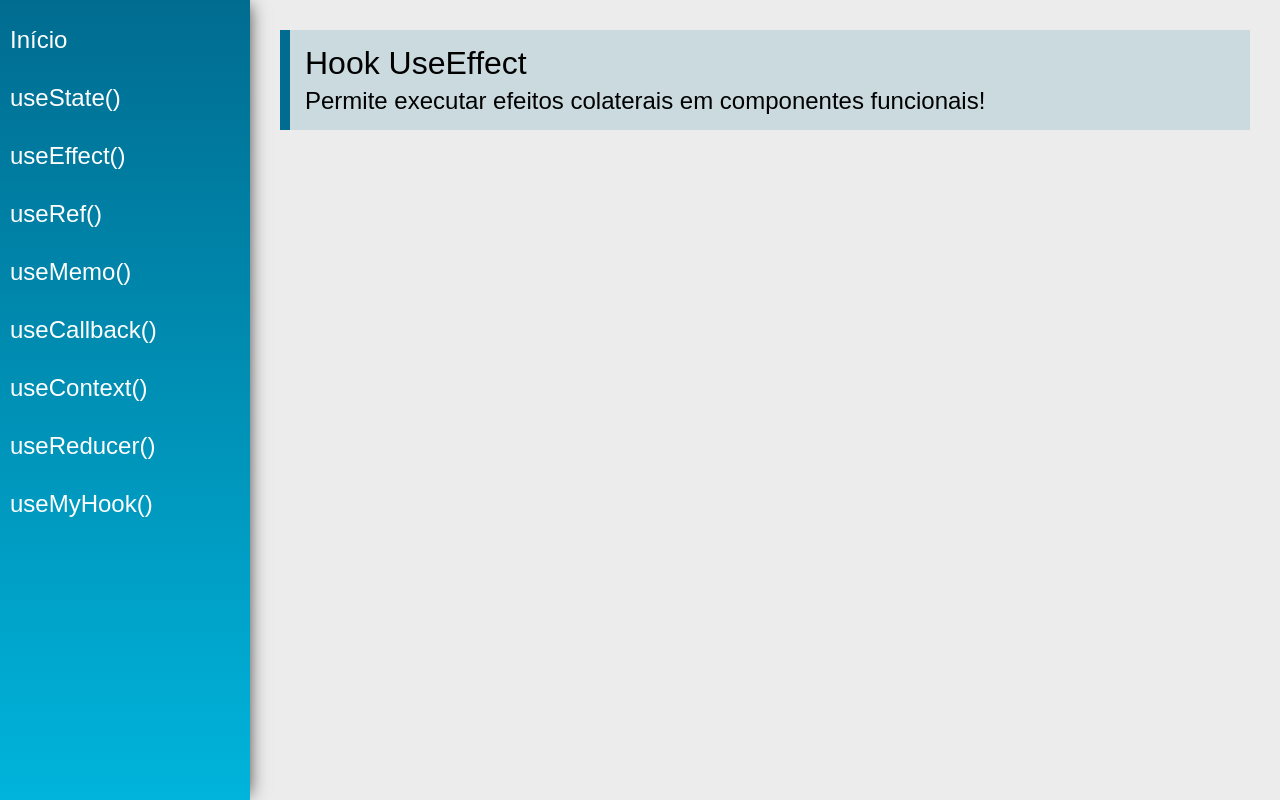
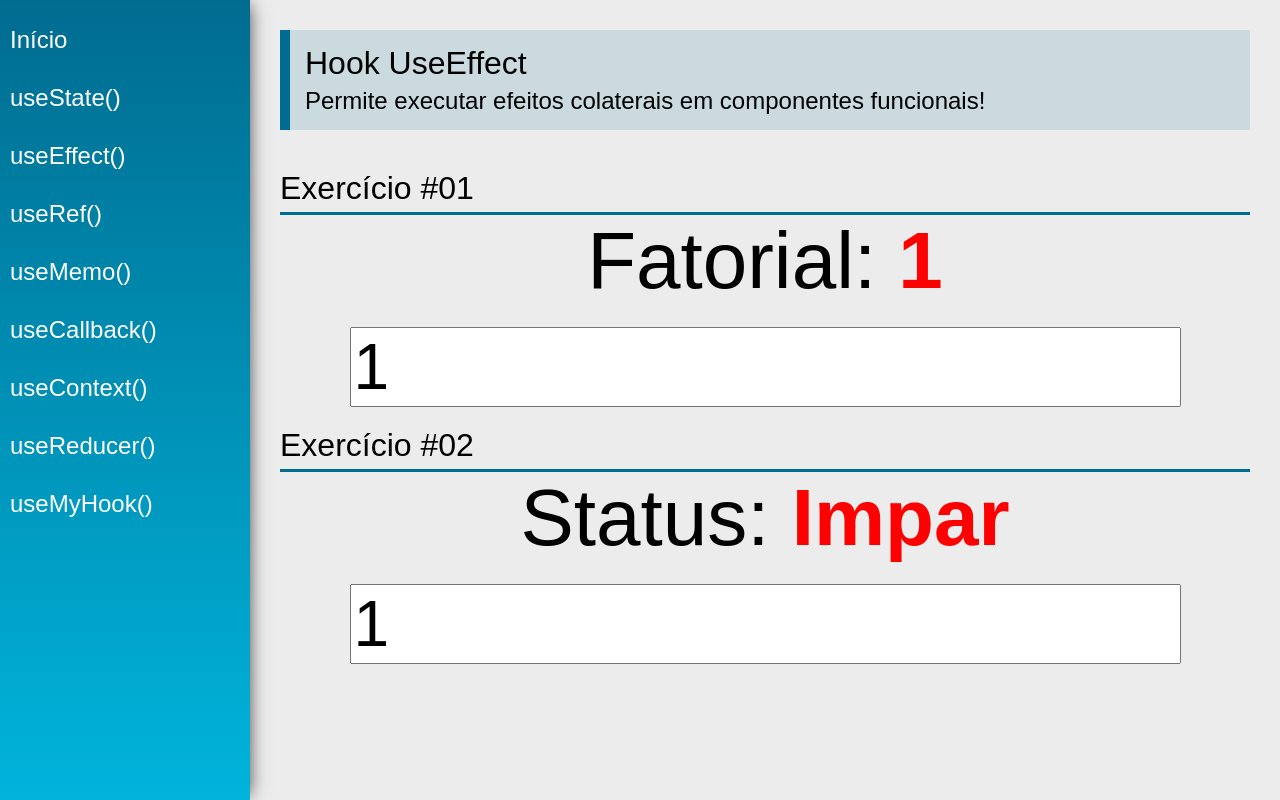
Before and after one commit to andytxr/React-Hooks, a React (Create React App) app: page /useEffect in a window 1280 px wide. Built offline with nearby package versions, Linux system fonts and the light colour scheme.

Commit message:
Creating a identifier to pair or odd numbers

```diff
--- a/src/views/examples/UseEffect.jsx
+++ b/src/views/examples/UseEffect.jsx
@@ -1,13 +1,99 @@
-import React from 'react'
+import React, { useEffect } from 'react'
+import { useState } from 'react';
+
 import PageTitle from '../../components/layout/PageTitle'
+import SectionTitle from '../../components/layout/SectionTitle';
+
+function calcFactor(fct){
+
+    let f = parseInt(fct)
+
+    if(f<0){
+
+        return -1
+
+    }
+    if(f === 0){
+
+        return 1
+
+    }
+
+    return calcFactor(f-1)*f
+
+
+}
+
+function calcPairOrOdd(num){
+
+    let n = parseInt(num)
+
+    if(n===0){
+
+        return 'Neutro'
+
+    }else if(n%2===0){
+
+        return 'Par'
+
+    }else{
+
+        return 'Impar'
+
+    }
+
+}
 
 const UseEffect = (props) => {
+
+    let [number, setNumber] = useState(1);
+    let [factor, setFactor] = useState(1);
+
+    let [numberB, setNumberB] = useState(1);
+    let [pod, setPod] = useState(1);
+
+    useEffect(function(){
+
+        setFactor(calcFactor(number));
+
+    }, [number]);
+
+    useEffect(function(){
+
+        setPod(calcPairOrOdd(numberB));
+
+    }, [numberB]);
+
     return (
         <div className="UseEffect">
             <PageTitle
                 title="Hook UseEffect"
                 subtitle="Permite executar efeitos colaterais em componentes funcionais!"
             />
+            <SectionTitle title="Exercício #01"></SectionTitle>
+            <div className="center">
+                <div>
+                    <span className="text">Fatorial: </span>
+                    <span className="text red">{factor === -1 ? 'Não existe!' : factor}</span>
+                </div>
+                <input type="number" className="input" value={number} onChange={
+
+                    e => setNumber(e.target.value)
+
+                }/>
+            </div>
+            <SectionTitle title="Exercício #02"></SectionTitle>
+            <div className="center">
+                <div>
+                    <span className="text">Status: </span>
+                    <span className="text red">{pod}</span>
+                </div>
+                <input type="number" className="input" value={numberB} onChange={
+
+                    e => setNumberB(e.target.value)
+                }/>
+
+            </div>
         </div>
     )
 }
--- a/src/views/examples/UseState.jsx
+++ b/src/views/examples/UseState.jsx
@@ -7,6 +7,7 @@ import SectionTitle from '../../components/layout/SectionTitle';
 const UseState = (props) => {
 
     let [x, setX] = useState(0)
+    let [name, setName] = useState('')
 
 
     return (
@@ -33,6 +34,8 @@ const UseState = (props) => {
                </div>
             </div>
             <SectionTitle title="Exercício #02"></SectionTitle>
+            <input type="text" className="input" value={name} onChange={ e => setName(e.target.value)}/>
+            <h2>{name}</h2>
         </div>
     )
 }
```
